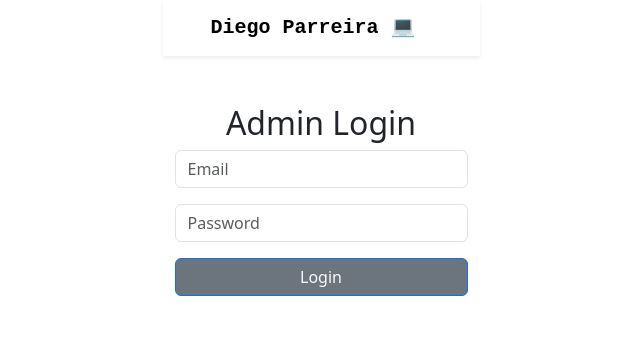
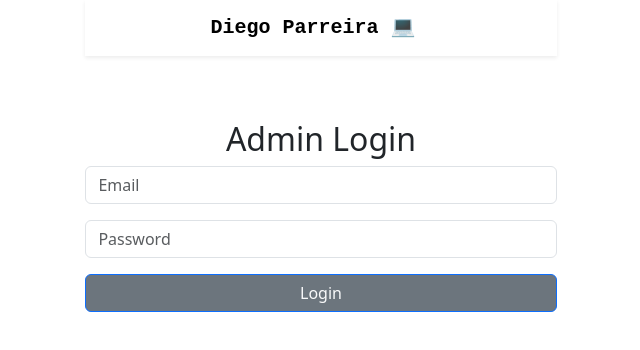
Before and after one commit to diegoparreira/portfolio-frontend, a React (Vite) app: page /admin in a window 1280 px wide. Shown: the top 350 px of the page, without its empty margins (319-959 px from the left). Built offline with nearby package versions, Linux system fonts and the light colour scheme.

Commit message:
Install bootstrap react

```diff
--- a/package.json
+++ b/package.json
@@ -13,6 +13,7 @@
     "@tanstack/react-query": "^5.80.5",
     "bootstrap": "^5.3.6",
     "react": "^19.1.0",
+    "react-bootstrap": "^2.10.10",
     "react-dom": "^19.1.0",
     "react-router-dom": "^7.6.2"
   },
--- a/src/components/admin/AdminLogin.tsx
+++ b/src/components/admin/AdminLogin.tsx
@@ -18,7 +18,7 @@ const AdminLogin: React.FC<AdminLoginProps> = ({ onLogin, error }) => {
     return (
         <>
             <Navbar />
-            <div className="container mt-5">
+            <div className="row align-items-center mt-5">
                 <h2>Admin Login</h2>
                 <form className="text-center w-100" onSubmit={handleSubmit} style={{ writingMode: "horizontal-tb" }}>
                     <div className="mb-3">
--- a/src/components/admin/AdminPanel.tsx
+++ b/src/components/admin/AdminPanel.tsx
@@ -1,4 +1,4 @@
-import React, { useState } from "react";
+import { useState } from "react";
 import Navbar from "../navbar/Navbar";
 
 const NAV_ITEMS = [
--- a/src/components/common/PageContainer.tsx
+++ b/src/components/common/PageContainer.tsx
@@ -2,7 +2,7 @@ import React from "react";
 
 function PageContainer({ children }: React.PropsWithChildren<{}>) {
     return (
-        <div className="container-fluid">
+        <div className="container-fluid d-flex flex-column" style={{ minHeight: "100vh" }}>
             {children}
         </div>
     );
--- a/src/components/navbar/Navbar.tsx
+++ b/src/components/navbar/Navbar.tsx
@@ -3,9 +3,9 @@ import Logo from './Logo';
 
 const Navbar: React.FC = () => {
     return (
-        <nav className="navbar navbar-expand-md bg-body shadow-sm px-lg-5 px-3 justify-content-center">
+        <ul className="navbar navbar-expand-md bg-body shadow-sm px-lg-5 px-3 justify-content-center w-100">
             <Logo />
-        </nav>
+        </ul>
     );
 };
 
--- a/src/index.css
+++ b/src/index.css
@@ -7,11 +7,18 @@
 }
 
 html,
+body,
+#root {
+    height: 100%;
+    min-height: 100%;
+}
+
 body {
-    height: 100%;
-    width: 100%;
-    font-family: inherit;
-    background: none;
+    margin: 0;
+    display: flex;
+    /* place-items: center; */
+    min-width: 320px;
+    min-height: 100vh;
 }
 
 :root {
@@ -36,14 +43,6 @@ a {
 }
 a:hover {
     color: #535bf2;
-}
-
-body {
-    margin: 0;
-    display: flex;
-    /* place-items: center; */
-    min-width: 320px;
-    min-height: 100vh;
 }
 
 h1 {
```
Also changed, not shown: src/components/common/Card.tsx (added), src/components/common/IconCircle.tsx (added), src/components/common/LoginForm.tsx (added), 1 other file (tests, documents, lock files or other folders).
